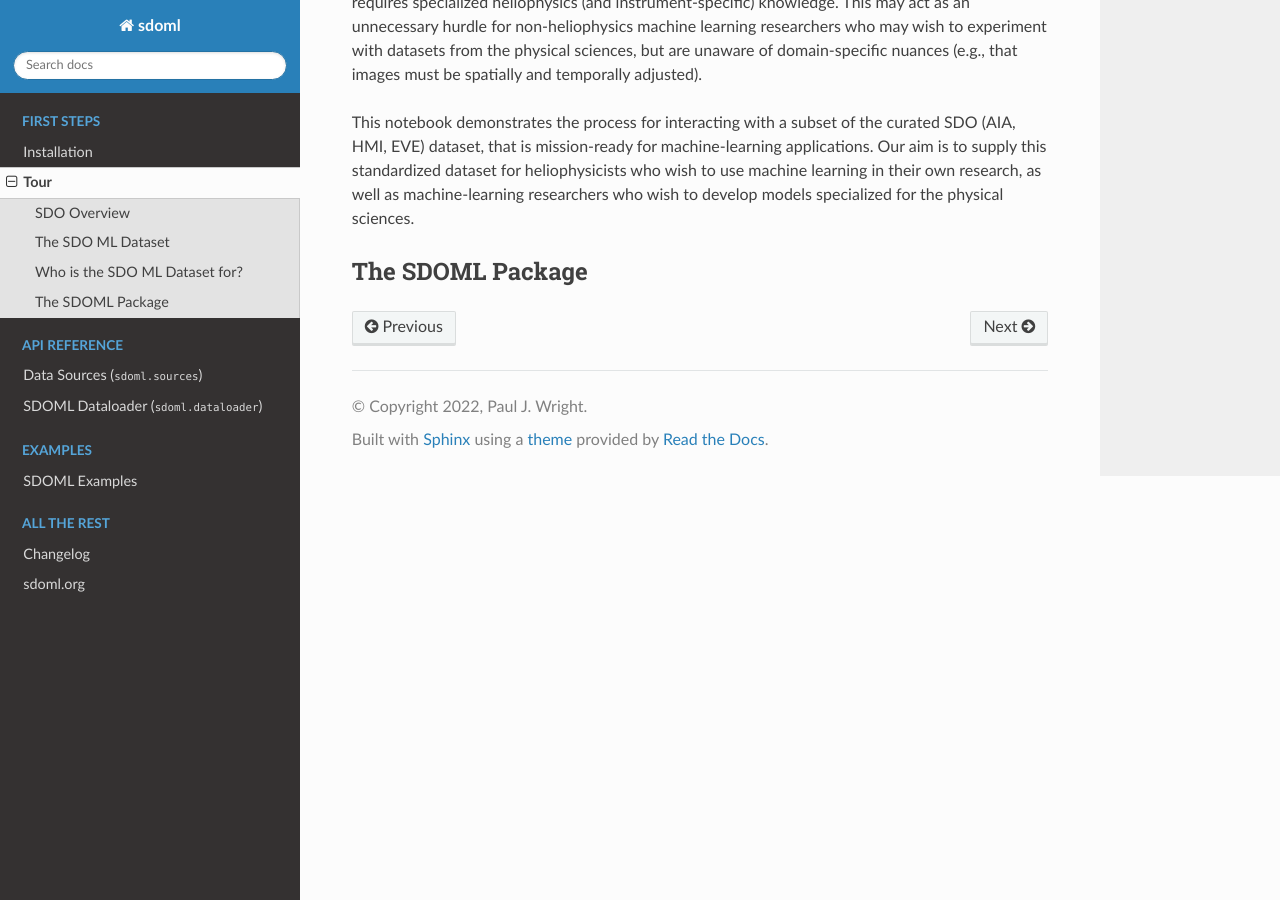
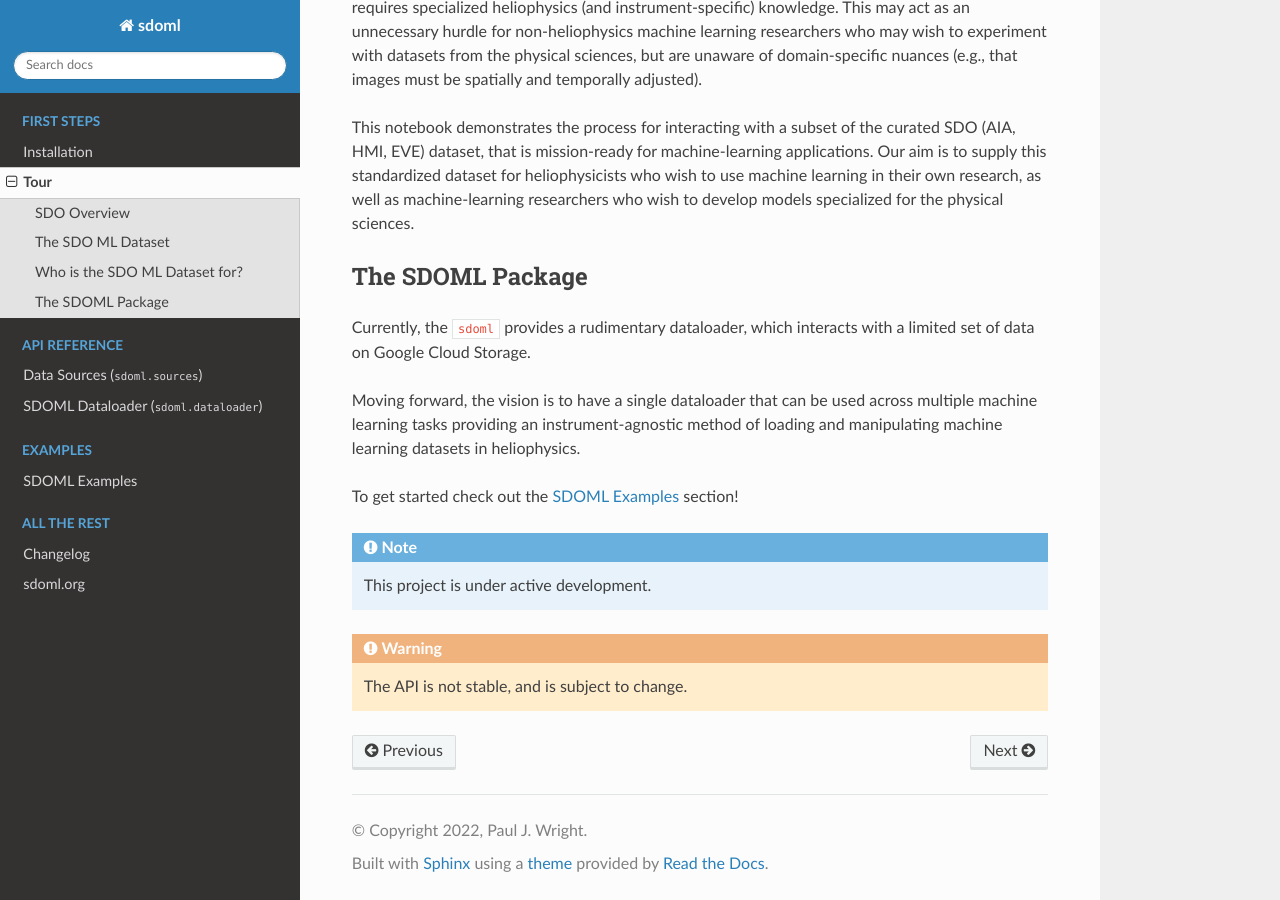
Before and after one commit to PaulJWright/sdoml, a Sphinx documentation site: the page built from docs/source/guide/index.rst, in a window 1280 px wide and 900 px high, scrolled down 1201 px. Built offline with Sphinx 7.4.7 and the Read the Docs theme 2.0.0, drawn with Linux system fonts in a browser that asks for light colours; pages that are not in the unit, such as notebooks, are missing from menus; the version number could not be read and is left out; some of the changed text lies outside the part shown.

Commit message:
minor updates

```diff
--- a/docs/source/guide/index.rst
+++ b/docs/source/guide/index.rst
@@ -1,5 +1,6 @@
-A brief tour of sdoml
-*********************
+=========================
+A Brief Tour of ``sdoml``
+=========================
 
 This brief tutorial will walk you through an overview of the SDOML Dataset
 and some of the functionality offered by the sdoml package.
@@ -36,3 +37,18 @@ This notebook demonstrates the process for interacting with a subset of the cura
 
 The SDOML Package
 -----------------
+
+Currently, the ``sdoml`` provides a rudimentary dataloader, which interacts with
+a limited set of data on Google Cloud Storage.
+
+Moving forward, the vision is to have a single dataloader that can be used across
+multiple machine learning tasks providing an instrument-agnostic method of
+loading and manipulating machine learning datasets in heliophysics.
+
+To get started check out the :doc:`../sdoml/examples/index` section!
+
+.. note::
+   This project is under active development.
+
+.. warning::
+   The API is not stable, and is subject to change.
--- a/docs/source/index.rst
+++ b/docs/source/index.rst
@@ -2,6 +2,7 @@
 
 .. sdoml_documentation:
 
+=================================
 Welcome to sdoml's documentation!
 =================================
 
--- a/docs/source/installation.rst
+++ b/docs/source/installation.rst
@@ -5,7 +5,7 @@ Installation
 ============
 
 
-To use `sdoml`, first install it using pip:
+To use ``sdoml``, first install it using pip:
 
 .. code-block:: console
 
--- a/docs/source/sdoml/dataloader.rst
+++ b/docs/source/sdoml/dataloader.rst
@@ -1,5 +1,6 @@
 .. _dataloader:
 
+=======================================
 SDOML Dataloader (``sdoml.dataloader``)
 =======================================
 
--- a/docs/source/sdoml/sources.rst
+++ b/docs/source/sdoml/sources.rst
@@ -1,5 +1,6 @@
 .. _sources:
 
+================================
 Data Sources (``sdoml.sources``)
 ================================
 
```
Also changed, not shown: other parts of docs/source/installation.rst (+1 -1 lines).
